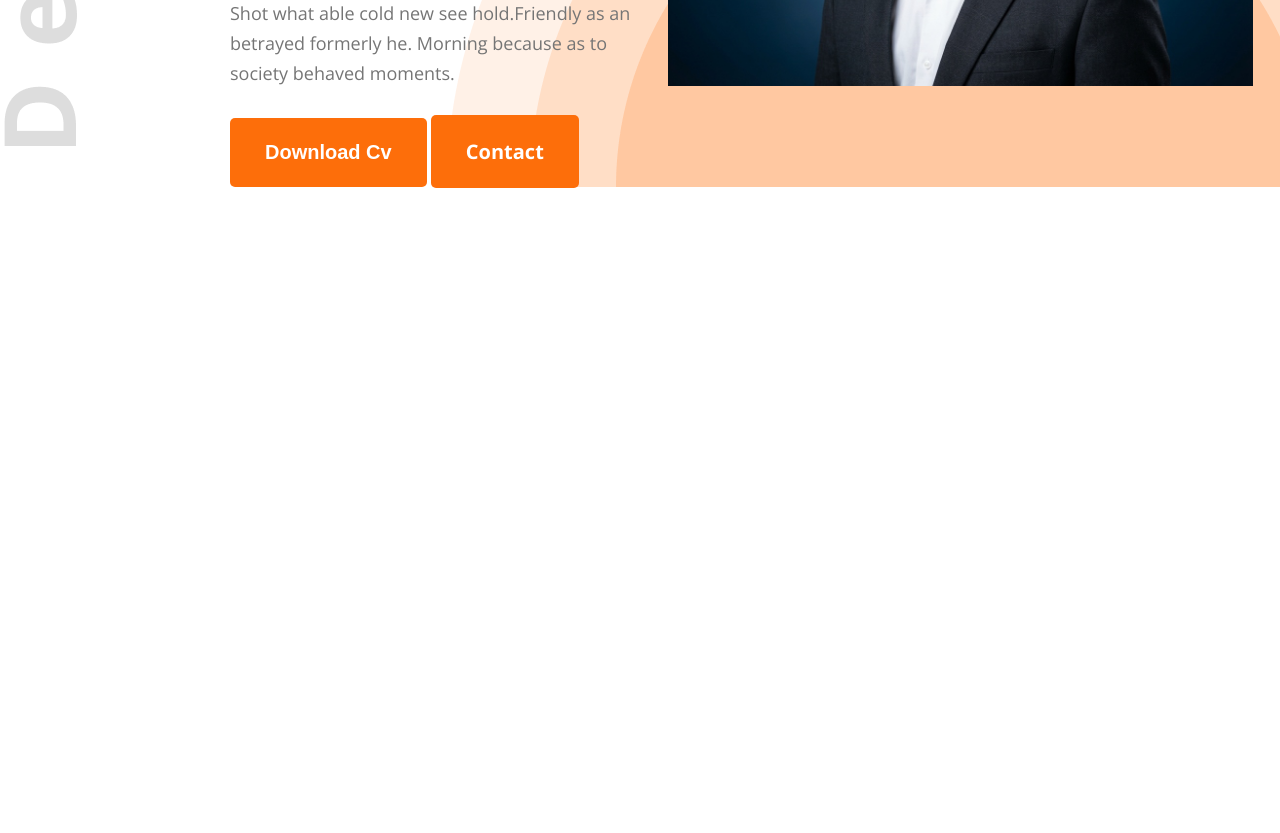
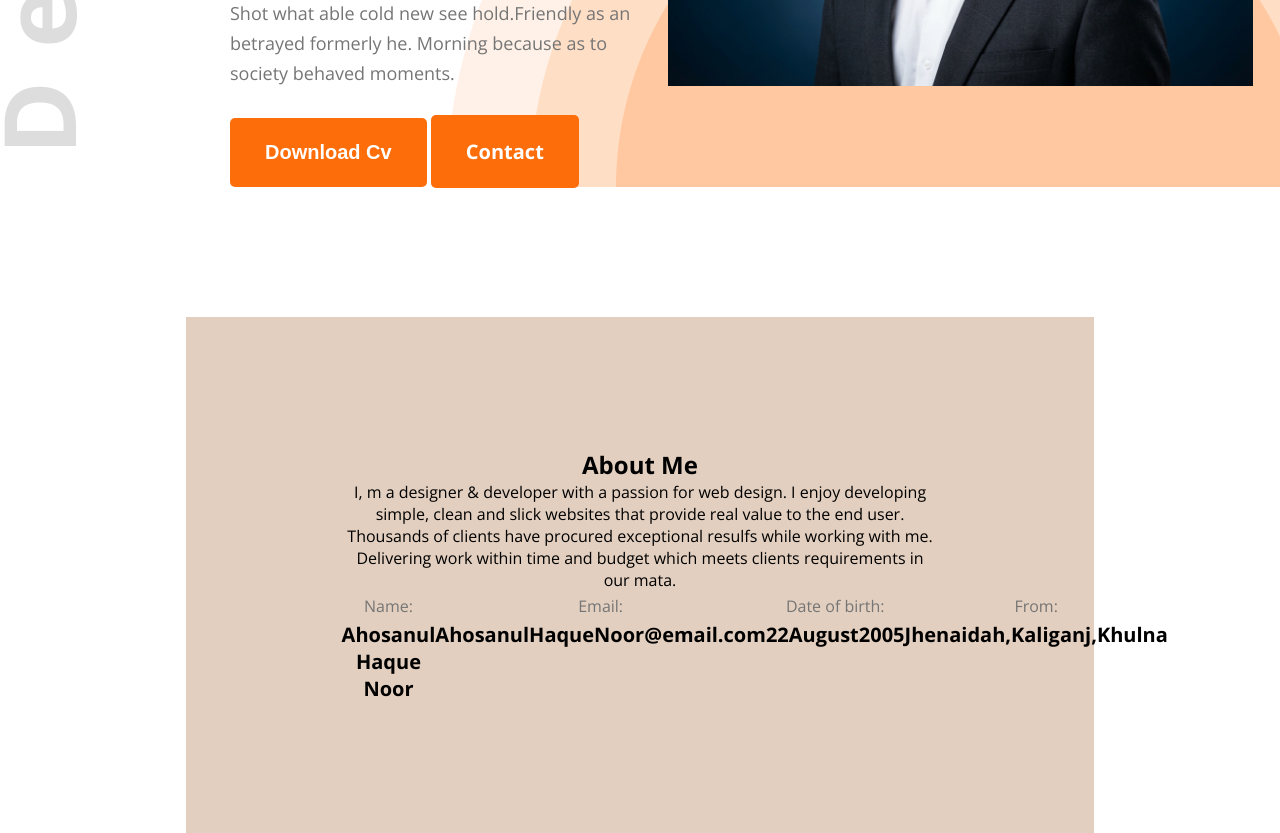
Before and after one commit to noorispeace1/hero-dev-code, a plain HTML site: page index.html in a window 1280 px wide. Shown: the part 617-1450 px from the top of the page. Before the commit the page ends 805 px from the top, so only its background shows below. Drawn offline with nearby package versions, Linux system fonts and the light colour scheme; a web font is replaced by a local one.

```diff
--- a/index.html
+++ b/index.html
@@ -35,8 +35,37 @@
             </div>
             <div class="banner-image">
                 <img src="images/Noor.png" alt="">
-        </section>
+        </section></div>
     </header>
+    <section id="about">
+
+<div class="about-container">
+    <div class="section heading">
+    <h2>About Me</h2></div>
+    <p>I, m a designer & developer with a passion for web design. I enjoy developing simple, clean and slick websites that provide real value to the end user. Thousands of clients have procured exceptional resulfs while working with me. Delivering work within time and budget which meets clients requirements in our mata.
+
+    </p>
+
+
+
+<div class="about-info">
+    <div class="info-card">
+    <p>Name:</p>
+    <h4>Ahosanul Haque Noor</h4>
+</div>
+    <div class="info-card">
+    <p>Email:</p>
+    <h4>AhosanulHaqueNoor@email.com</h4>
+</div>
+    <div class="info-card">
+    <p>Date of birth:</p>
+    <h4>22August2005</h4>
+</div>
+    <div class="info-card">
+    <p>From:</p>
+    <h4>Jhenaidah,Kaliganj,Khulna</h4>
+</div>
+    </section>
 
 </body>
 </html>
--- a/style/portfolio.css
+++ b/style/portfolio.css
@@ -26,6 +26,22 @@
     color: white;
     cursor: pointer;
 }
+.section-heading{
+    max-width: 827px;
+    text-align: center;
+}
+ .section-heading h2 {
+    font-size: 35px;
+    margin-bottom: 35px;}
+
+.section-heading p{
+    font-size: 18px;
+    margin-bottom: 30px;
+    line-height: 30px;
+    color:#757575;
+}
+
+
 header{
     background-color: #fff7f0;
     background: url(../images/developer.png), url("../images/header_bg.png");
@@ -75,9 +91,11 @@
 }
 #banner .banner-content p{
     font-size: 18px;
+    margin-bottom: 30px;
     color: #757575;
 line-height: 30px;
-margin-bottom: 30px;
+color: #757575;
+
 
 }
 
@@ -87,3 +105,33 @@
     vertical-align: middle;
 
 }
+#about {
+    padding-top: 130px;
+}
+#about .about-container {
+    width: 71%;
+   max-width: 1140px;
+margin: 0 auto;
+text-align: center;
+background-color: #e2cfbf;
+padding: 131px 156px;
+
+
+}
+#about .about-container .about-info
+{
+    display: flex;
+    justify-content: space-around;
+
+
+}
+.about-info .info-card p {
+   font-size: 20x;
+    line-height: 30px;
+    color:#757575;
+
+}
+.about-info .info-card h4{
+    font-size: 20px;
+
+}
```
